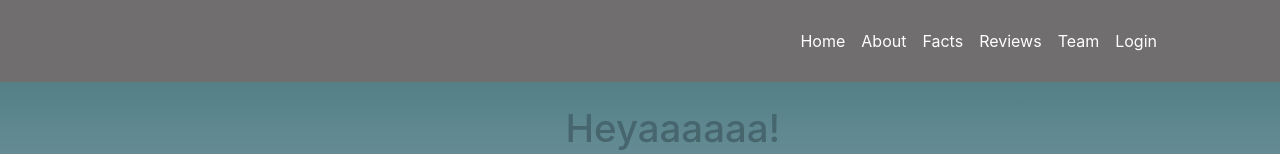
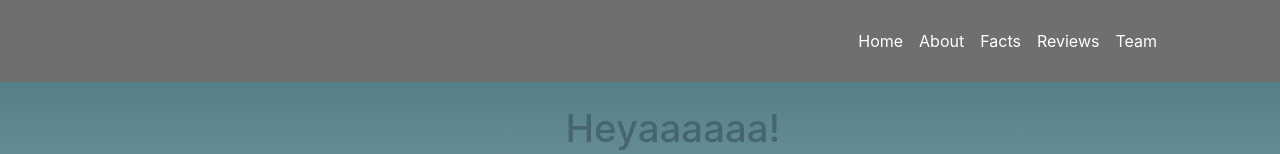
Before and after one commit to tejashri-110/static_webpage, a React (Create React App) app: page / in a window 1280 px wide. Shown: the top 154 px of the page. Built offline with nearby package versions, Linux system fonts and the light colour scheme; a web font is replaced by a local one.

Commit message:
webkit scrollbar

```diff
--- a/src/components/Header.jsx
+++ b/src/components/Header.jsx
@@ -17,7 +17,6 @@ const Header = () => {
                         <Nav.Link className="link" href="#facts">Facts</Nav.Link>
                         <Nav.Link className="link" href="#reviews">Reviews</Nav.Link>
                         <Nav.Link className="link" href="#team">Team</Nav.Link>
-                        <Nav.Link className="link" href="#contact">Login</Nav.Link>
                     </Nav>
                 </Navbar.Collapse>
             </Container>
--- a/src/index.css
+++ b/src/index.css
@@ -11,3 +11,17 @@ code {
   font-family: source-code-pro, Menlo, Monaco, Consolas, 'Courier New',
     monospace;
 }
+::-webkit-scrollbar{
+    width: 10px;
+}
+::-webkit-scrollbar-track{
+    background-color: rgb(117, 219, 211);
+    border-radius: 5px;
+}
+::-webkit-scrollbar-thumb{
+    background: linear-gradient(transparent, #054880);
+    border-radius: 5px;
+}
+::-webkit-scrollbar-thumb:hover{
+    background: linear-gradient(transparent, #00c6ff);
+}
```
